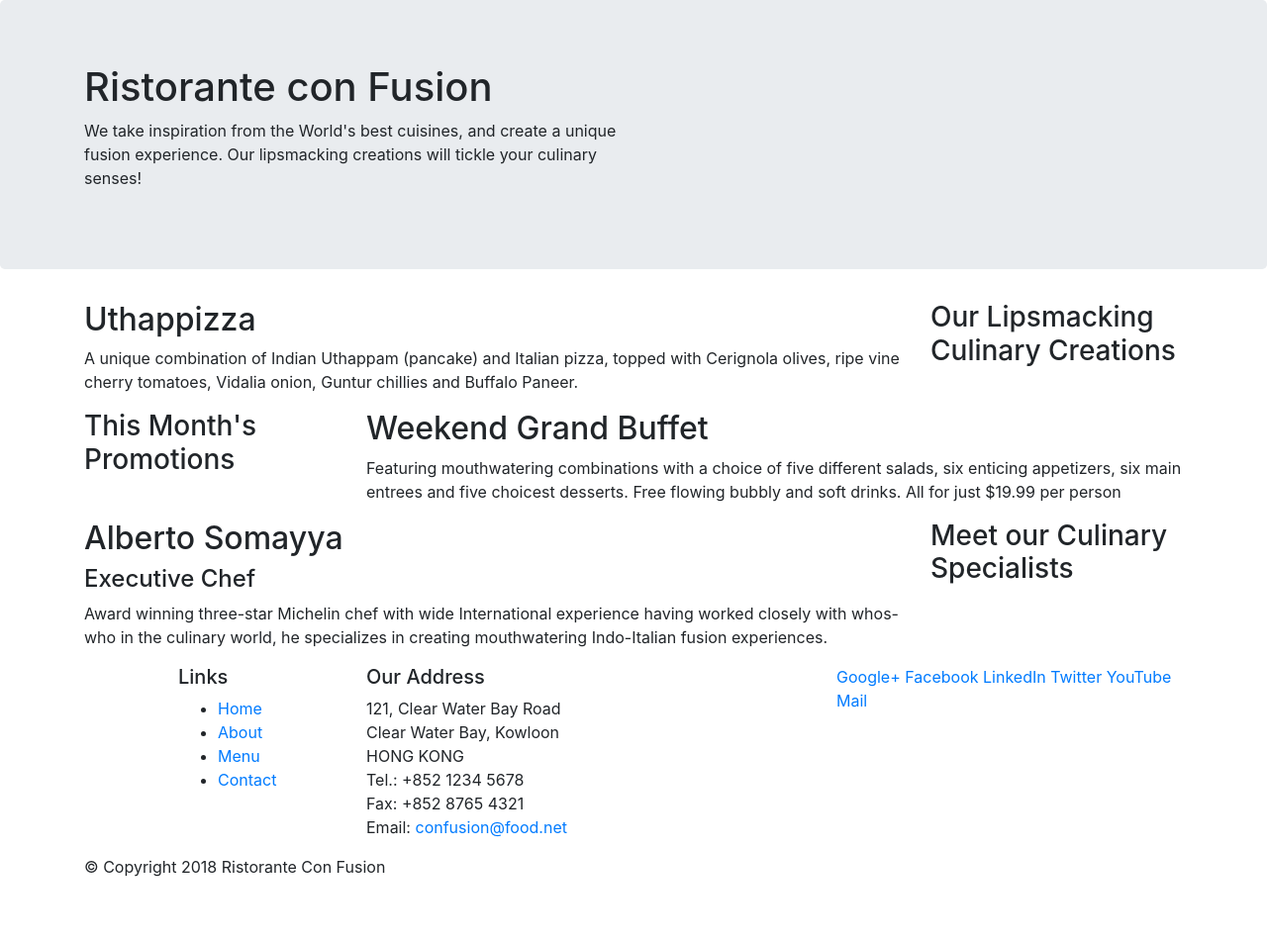
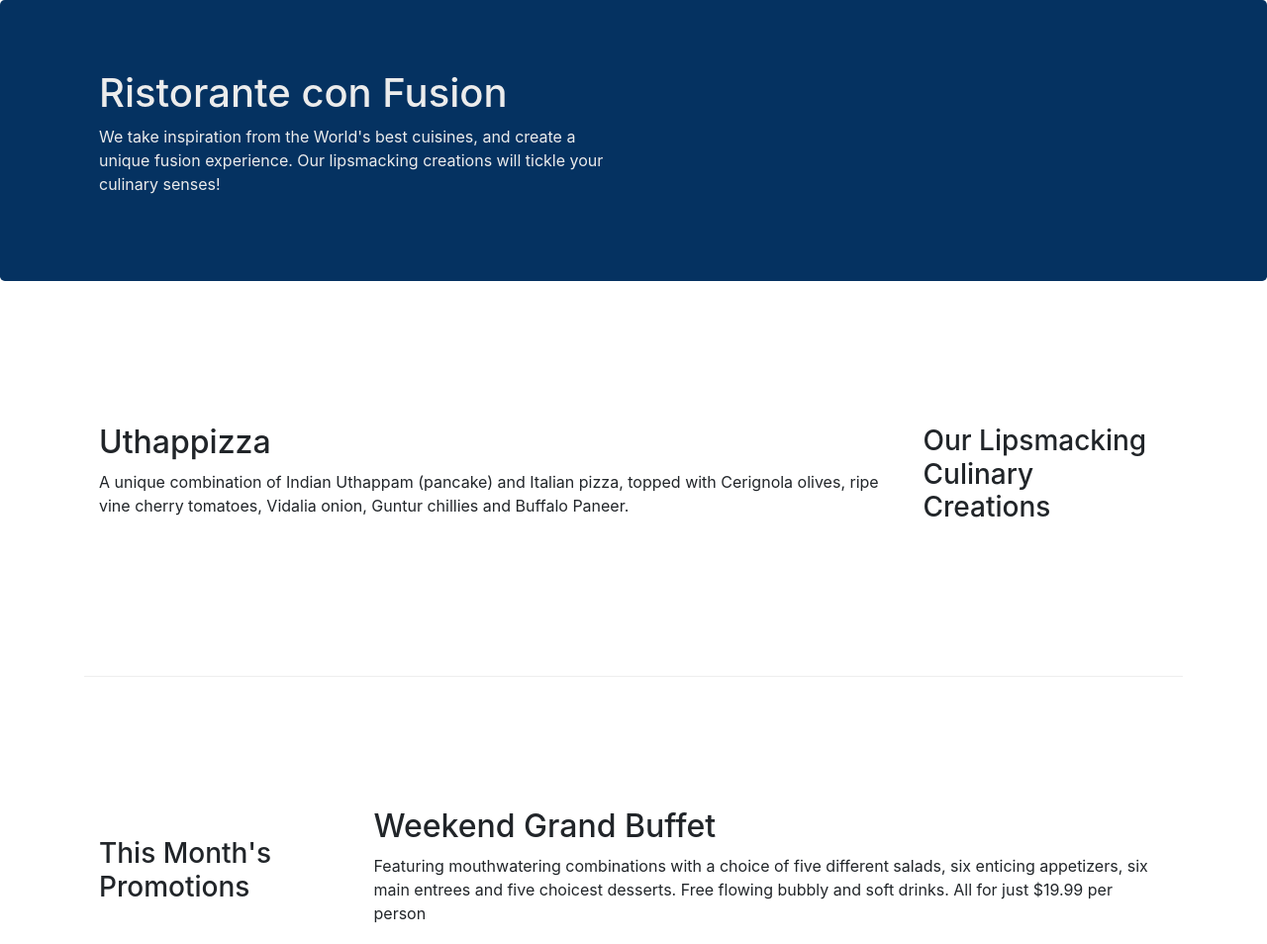
Before and after one commit to Carlos-V24/Bootstrap_4_coursera, a website: page index.html in a window 1280 px wide. Shown: the top 954 px of the page at 99% size. Before the commit the page ends 904 px from the top, so only its background shows below. Drawn offline with nearby package versions, Linux system fonts and the light colour scheme.

Commit message:
Bootstrap grid, part two.

```diff
--- /dev/null
+++ b/css/styles.css
@@ -0,0 +1,28 @@
+.row-header{
+  margin: 0px auto;
+  padding: 0px auto;
+}
+.row-content{
+  margin: 0px auto;
+  padding: 50px 0px 50px 0px;
+  border-bottom: 1px ridge;
+  min-height: 400px;
+}
+
+.footer{
+  background: #d5d2d0;
+  margin: 0px auto;
+  padding: 20px 0px 20px 0px;
+}
+
+.jumbotron{
+  padding: 70px 30px;
+  margin: 0px auto;
+  background: #053261;
+  color: #ececec;
+}
+.address{
+  font-size: 80%;
+  margin: 0px;
+  color: #000413;
+}
--- a/index.html
+++ b/index.html
@@ -9,14 +9,15 @@
 
    <!-- Bootstrap CSS -->
    <link rel="stylesheet" href="node_modules/bootstrap/dist/css/bootstrap.min.css">
-    <title>Ristorante Con Fusion</title>
+  <link rel="stylesheet" href="/css/styles.css">
+   <title>Ristorante Con Fusion</title>
 </head>
 
 <body>
 
     <header class="jumbotron">
         <div class="container">
-            <div class="row">
+            <div class="row row-header">
                 <div class="col-12 col-sm-6">
                     <h1>Ristorante con Fusion</h1>
                     <p>We take inspiration from the World's best cuisines, and create a unique fusion experience. Our lipsmacking creations will tickle your culinary senses!</p>
@@ -28,7 +29,7 @@
     </header>
 
     <div class="container">
-        <div class="row">
+        <div class="row row-content align-items-center">
             <div class="col-12 col-sm-4 order-sm-last col-md-3">
                 <h3>Our Lipsmacking Culinary Creations</h3>
             </div>
@@ -39,7 +40,7 @@
         </div>
 
 
-        <div class="row">
+        <div class="row row-content align-items-center">
             <div class="col-12 col-sm-4 col-md-3">
                 <h3>This Month's Promotions</h3>
             </div>
@@ -49,7 +50,7 @@
             </div>
         </div>
 
-        <div class="row">
+        <div class="row row-content align-items-center">
             <div class="col-12 col-sm-4 order-sm-last col-md-3">
                 <h3>Meet our Culinary Specialists</h3>
             </div>
@@ -61,12 +62,12 @@
         </div>
     </div>
 
-    <footer>
+    <footer class="footer">
         <div class="container">
             <div class="row">
                 <div class="col-4  offset-1 col-sm-2">
                     <h5>Links</h5>
-                    <ul>
+                    <ul class="list-unstyled">
                         <li><a href="#">Home</a></li>
                         <li><a href="#">About</a></li>
                         <li><a href="#">Menu</a></li>
@@ -84,8 +85,8 @@
 		              Email: <a href="mailto:confusion@food.net">confusion@food.net</a>
 		           </address>
                 </div>
-                <div class="col-12 col-sm-4">
-                    <div>
+                <div class="col-12 col-sm-4 align-self-center">
+                    <div class="text-center">
                         <a href="http://google.com/+">Google+</a>
                         <a href="http://www.facebook.com/profile.php?id=">Facebook</a>
                         <a href="http://www.linkedin.com/in/">LinkedIn</a>
@@ -95,7 +96,7 @@
                     </div>
                 </div>
            </div>
-           <div class="row">
+           <div class="row justify-content-center">
                 <div class="col-auto">
                     <p>© Copyright 2018 Ristorante Con Fusion</p>
                 </div>
```
